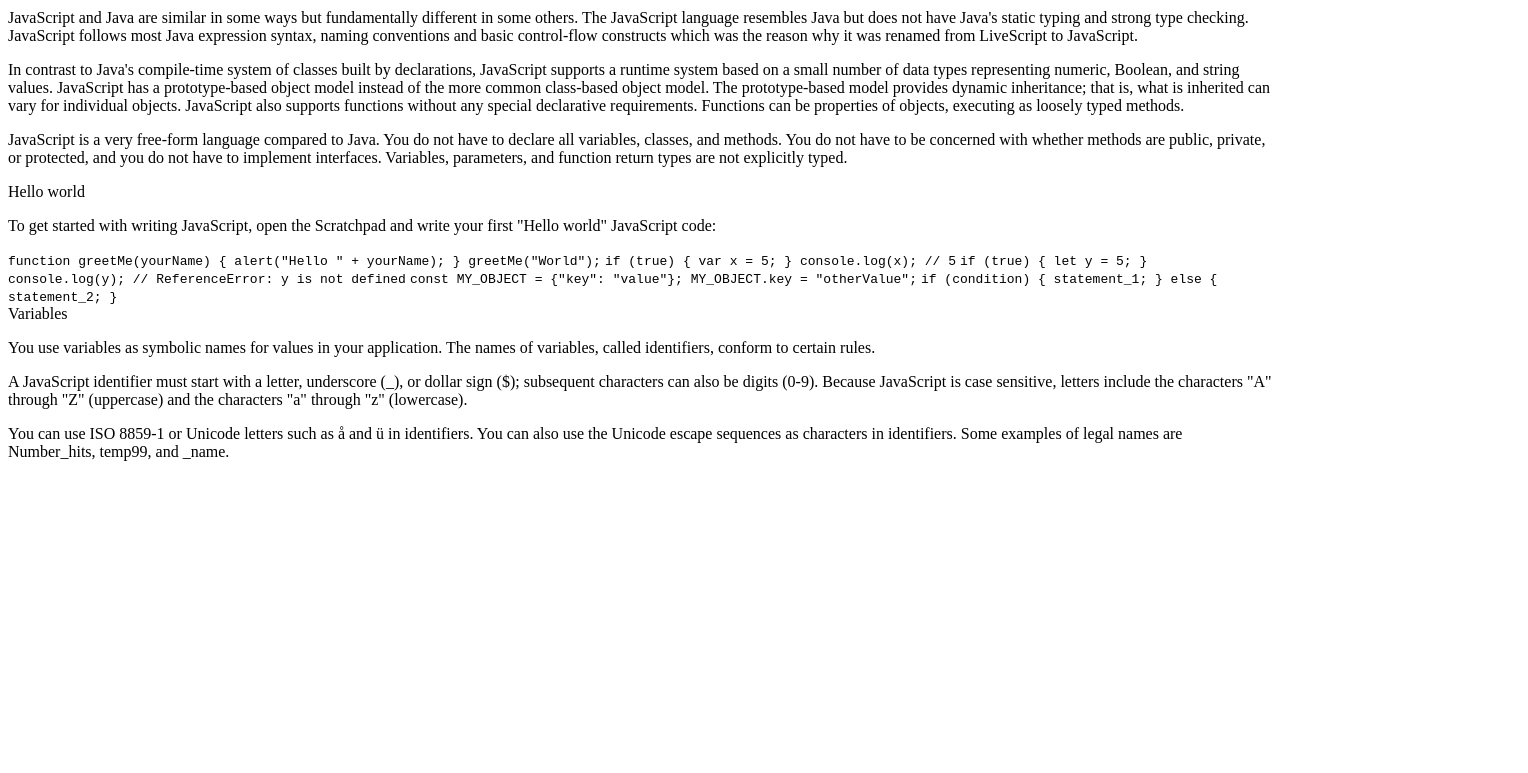
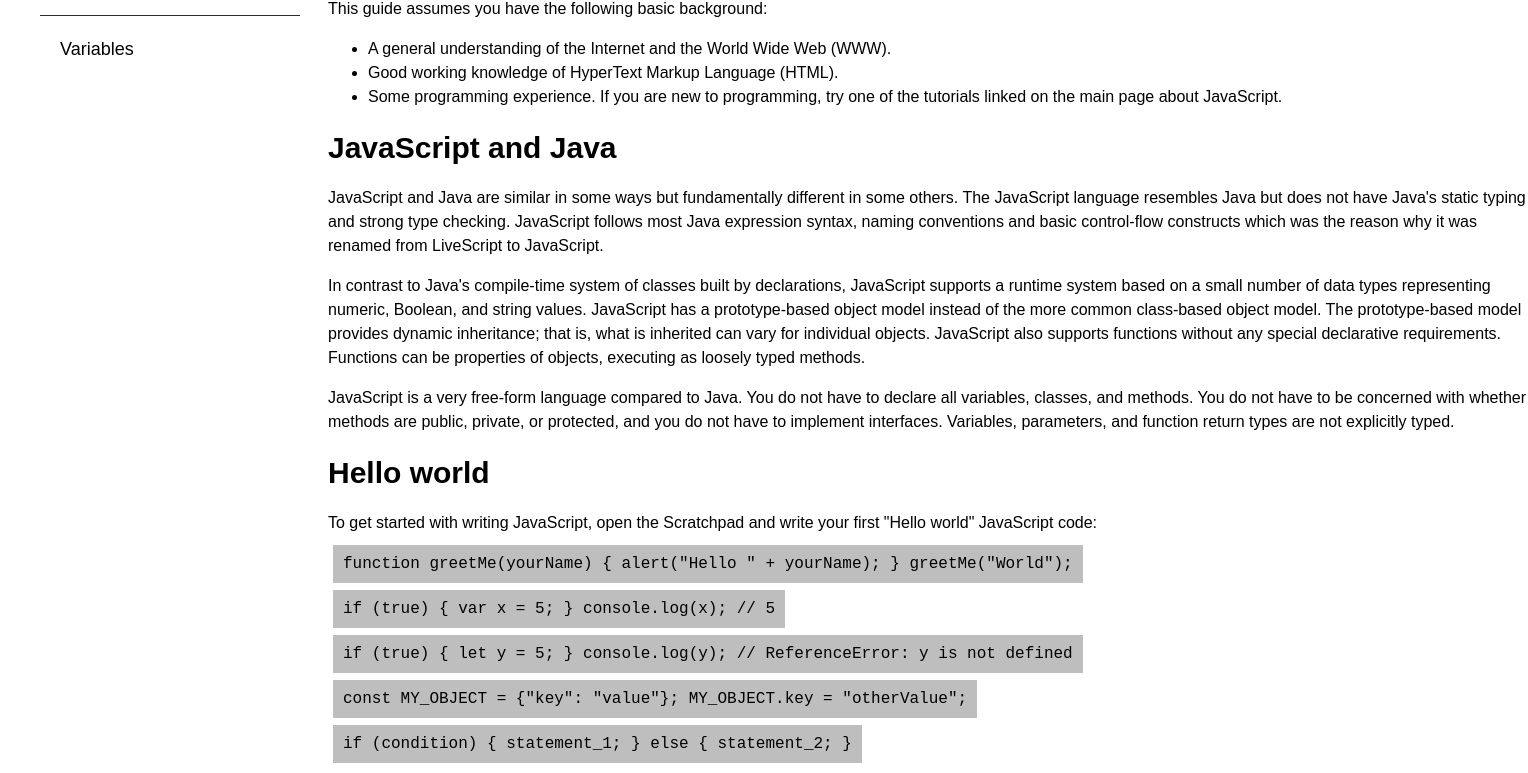
Before and after one commit to enis-memic/Project5, a plain HTML site: page index.html in a window 1280 px wide. Shown: the part 397-1170 px from the top of the page, 1528 px wide, since content can reach past the window. Before the commit the page ends 874 px from the top, so only its background shows below. Drawn offline with Linux system fonts and the light colour scheme.

Commit message:
last commit
Finished the  technical documentation page

```diff
--- a/css/style.css
+++ b/css/style.css
@@ -1,5 +1,56 @@
-#navbar{
-    position: fixed;
-    top: 0px;
-    left: 0px
+body {
+  font-family: sans-serif;
+  line-height: 1.5;
 }
+
+#navbar {
+  position: fixed;
+  top: 0px;
+  left: 0px;
+  min-width: 290px;
+  width: 300px;
+  height: 100%;
+  margin-top: 50px;
+  font-size: 18px;
+}
+#main-doc {
+  position: absolute;
+  margin-left: 320px;
+  width: 1200px;
+  font-size: 16px;
+}
+header {
+  font-size: 30px;
+  font-weight: bold;
+}
+
+.nav-link {
+  text-decoration: none;
+  color: black;
+}
+#navbar li {
+  padding: 20px;
+  border-top: 1px solid rgb(43, 43, 43);
+  list-style: none;
+}
+code {
+  margin: 5px;
+  background-color: rgb(190, 190, 190);
+  padding: 10px;
+}
+div {
+  margin-bottom: 20px;
+}
+
+@media screen and (max-width: 600px) {
+  #navbar {
+    font-size: 16px;
+  }
+  #main-doc {
+    font-size: 16px;
+    line-height: 1.3;
+  }
+  header {
+    font-size: 24px;
+  }
+}
--- a/index.html
+++ b/index.html
@@ -110,20 +110,29 @@
           To get started with writing JavaScript, open the Scratchpad and write
           your first "Hello world" JavaScript code:
         </p>
-        <code
-          >function greetMe(yourName) { alert("Hello " + yourName); }
-          greetMe("World");</code
-        >
-        <code>if (true) { var x = 5; } console.log(x); // 5</code>
-        <code
-          >if (true) { let y = 5; } console.log(y); // ReferenceError: y is not
-          defined</code
-        >
-        <code
-          >const MY_OBJECT = {"key": "value"}; MY_OBJECT.key =
-          "otherValue";</code
-        >
-        <code>if (condition) { statement_1; } else { statement_2; }</code>
+        <div>
+          <code
+            >function greetMe(yourName) { alert("Hello " + yourName); }
+            greetMe("World");</code
+          >
+        </div>
+        <div>
+          <code>if (true) { var x = 5; } console.log(x); // 5 </code>
+        </div>
+        <div>
+          <code>
+            if (true) { let y = 5; } console.log(y); // ReferenceError: y is not
+            defined
+          </code>
+        </div>
+        <div>
+          <code>
+            const MY_OBJECT = {"key": "value"}; MY_OBJECT.key = "otherValue";
+          </code>
+        </div>
+        <div>
+          <code>if (condition) { statement_1; } else { statement_2; }</code>
+        </div>
       </section>
       <section class="main-section" id="Variables">
         <header class=".main-section">Variables</header>
```
